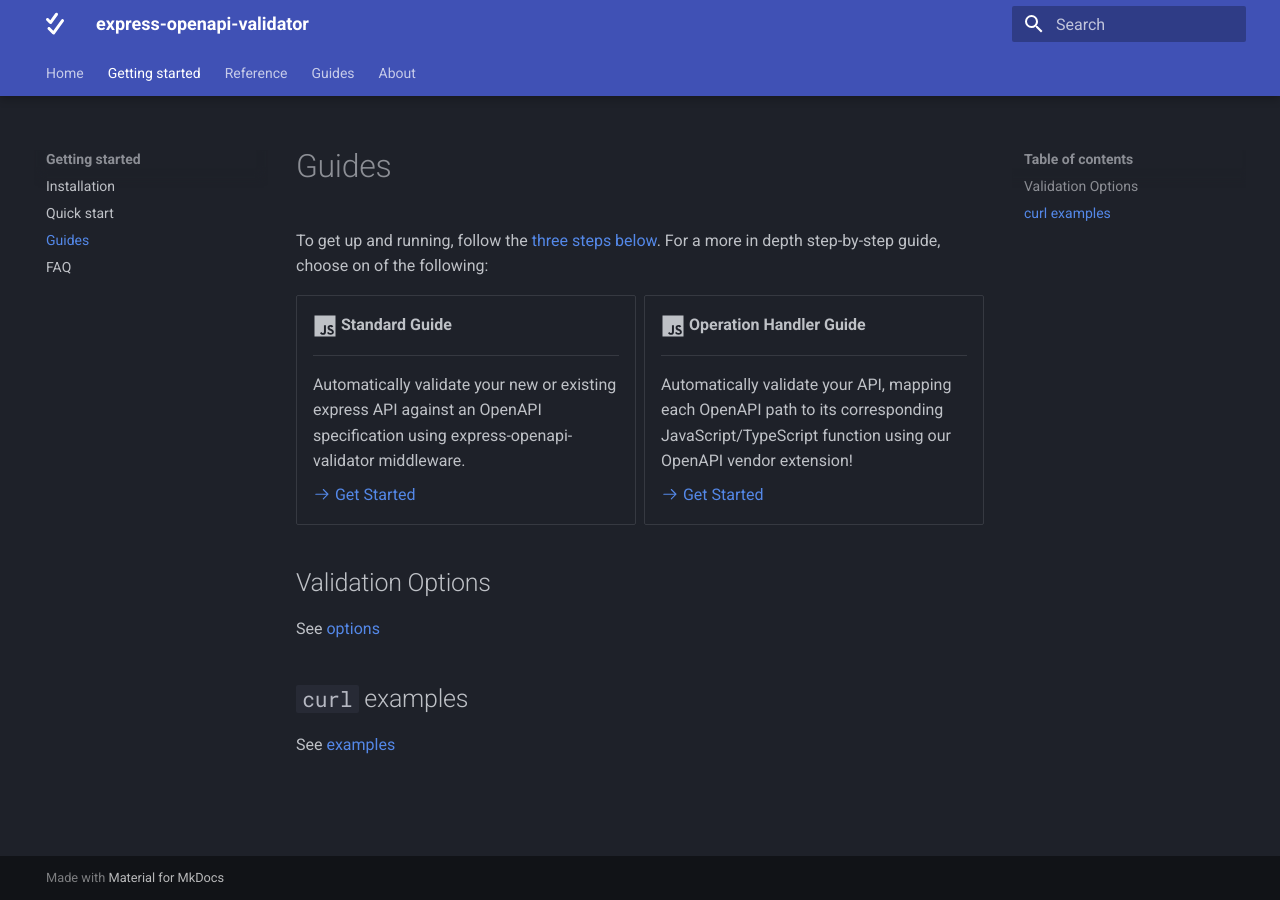
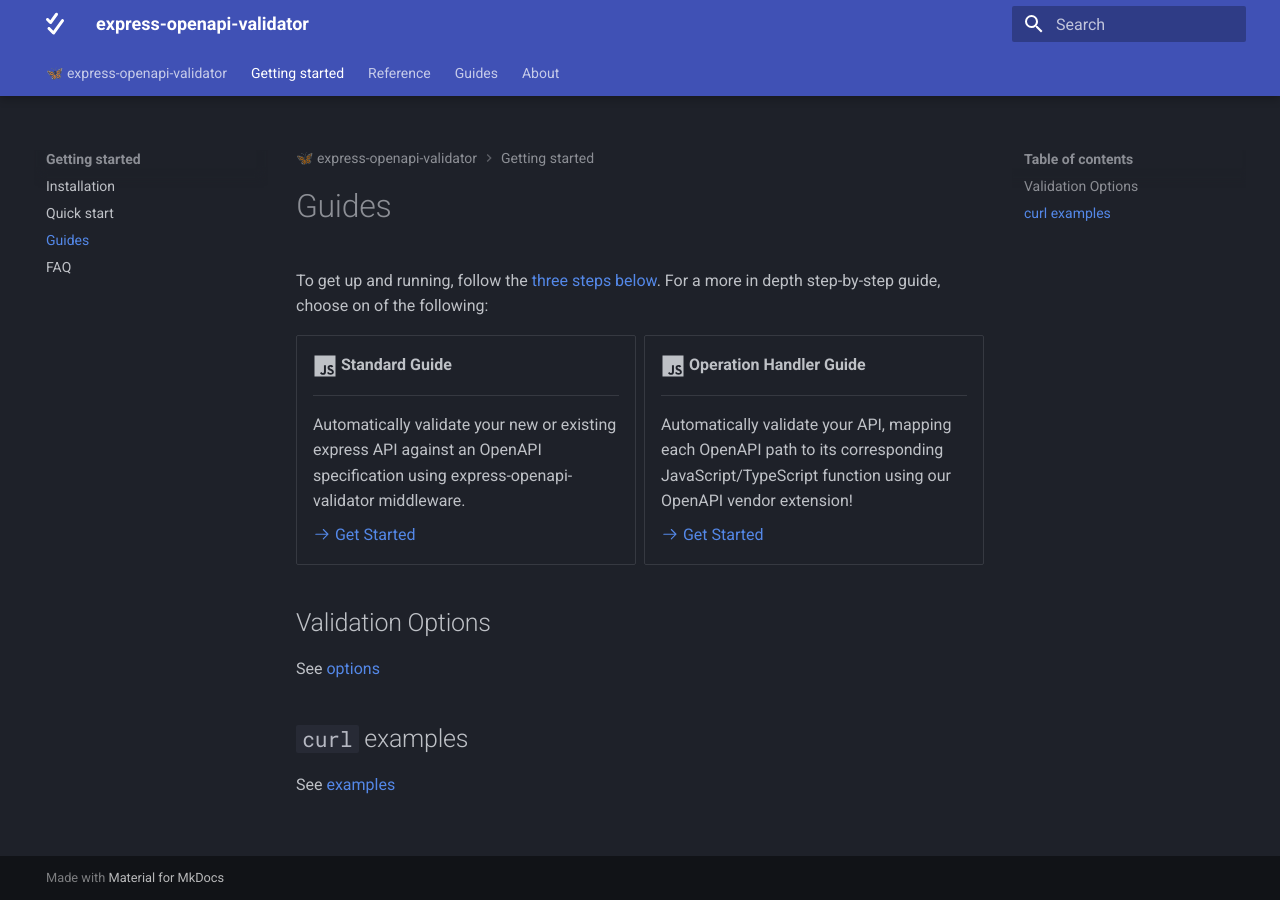
Before and after one commit to cdimascio/express-openapi-validator-documentation, an MkDocs documentation site: the page built from docs/gc-guides.md, in a window 1280 px wide. Built offline with MkDocs 1.6.1 and Material for MkDocs 9.7.7, drawn with Linux system fonts in a browser that asks for light colours.

Commit message:
fix nav root

```diff
--- a/mkdocs.yml
+++ b/mkdocs.yml
@@ -9,7 +9,7 @@
     # primary: indigo
   features:
     # - navigation.sections
-    - navigation.tracking
+    # - navigation.tracking
     - content.tabs.link
     - navigation.tabs
     - navigation.tabs.sticky
@@ -30,8 +30,7 @@
   - pymdownx.tabbed:
       alternate_style: true
 nav:
-  - Home:
-    - index.md
+  - index.md
   - Getting started:
     - gc-installation.md
     - gc-quick-start.md
```
